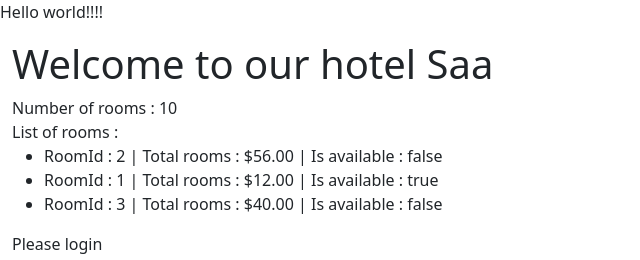
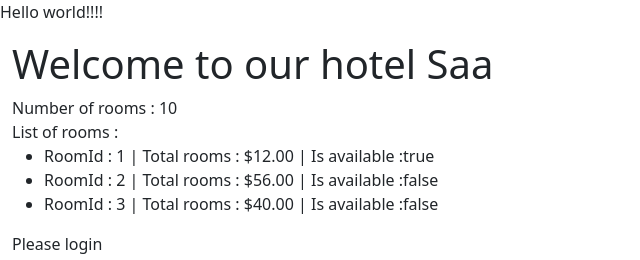
Before and after one commit to MohammedDevX/Learn-angular, an Angular app: page / in a window 1280 px wide. Shown: the top 260 px of the page, without its empty margins (0-640 px from the left). Built offline with nearby package versions, Linux system fonts and the light colour scheme.

Commit message:
Explain how to bind data from comp to other by using @Input

```diff
--- /dev/null
+++ b/src/app/rooms/rooms-list/rooms-list.html
@@ -0,0 +1,9 @@
+<ul>
+  <!-- This is (for) directive -->
+  @for (room of rooms; track room.id) {
+    <!-- For ex this pipe add $ cion to the number etc ... -->
+    <li>
+      RoomId : {{ room.id }} | Total rooms : {{ room.totalRooms | currency }} | Is available :{{ room.availableRoom }}
+    </li>
+  }
+</ul>
--- /dev/null
+++ b/src/app/rooms/rooms-list/rooms-list.ts
@@ -0,0 +1,22 @@
+import { Component, Input } from '@angular/core';
+import { IRooms } from '../irooms';
+import { CommonModule } from '@angular/common';
+
+@Component({
+  selector: 'app-rooms-list',
+  imports: [CommonModule],
+  templateUrl: './rooms-list.html',
+  styleUrl: './rooms-list.css',
+})
+export class RoomsList {
+  // Binding data from component to other :
+  // The @Input decorator bind data from comp to other, in this exemple :
+  // we have a list of rooms who can be used in defferents pages, so automaticly you are going
+  // to think about use this list as reutilisable component, but the probleme is hwo we can bind
+  // data from the comp to this comp ?
+  // The solution is using @Input so we create the used object and we call the selector of this
+  // comp in the targeted comp and we pass the name of this object : see the rooms comp
+
+  @Input()
+  rooms: IRooms[] = [];
+}
--- a/src/app/rooms/rooms.html
+++ b/src/app/rooms/rooms.html
@@ -15,13 +15,15 @@
   <div *ngIf="rooms.availableRoom == true">
     List of rooms :
     <div>
-      <ul>
+      <!-- <ul> -->
         <!-- This is (for) directive -->
-        @for (room of roomList; track room.id) {
+        <!-- @for (room of roomList; track room.id) { -->
           <!-- For ex this pipe add $ cion to the number etc ... -->
-          <li>RoomId : {{room.id}} | Total rooms : {{room.totalRooms | currency}} | Is available : {{room.availableRoom}}</li>
-        }
-      </ul>
+          <!-- <li>RoomId : {{room.id}} | Total rooms : {{room.totalRooms | currency}} | Is available : {{room.availableRoom}}</li> -->
+        <!-- } -->
+      <!-- </ul> -->
+
+      <app-rooms-list [rooms]="roomList"></app-rooms-list>
     </div>
   </div>
   <!-- This is (switch) directive -->
--- a/src/app/rooms/rooms.ts
+++ b/src/app/rooms/rooms.ts
@@ -1,11 +1,12 @@
 import { Component } from '@angular/core';
 import { IRooms } from './irooms';
 import { CommonModule } from '@angular/common';
+import { RoomsList } from './rooms-list/rooms-list';
 
 @Component({
   selector: 'app-rooms',
   standalone: true,
-  imports: [CommonModule],
+  imports: [CommonModule, RoomsList],
   templateUrl: './rooms.html',
   styleUrl: './rooms.css',
 })
@@ -37,8 +38,8 @@ export class Rooms {
   }
 
   roomList: IRooms[] = [
+    {id:1, totalRooms: 12, availableRoom: true, bookedRomms: 4},
     {id:2, totalRooms: 56, availableRoom: false, bookedRomms: 14},
-    {id:1, totalRooms: 12, availableRoom: true, bookedRomms: 4},
     {id:3, totalRooms: 40, availableRoom: false, bookedRomms: 30}
   ]
 
```
Also changed, not shown: src/app/rooms/rooms-list/rooms-list.css (added), 1 other file (tests, documents, lock files or other folders).
